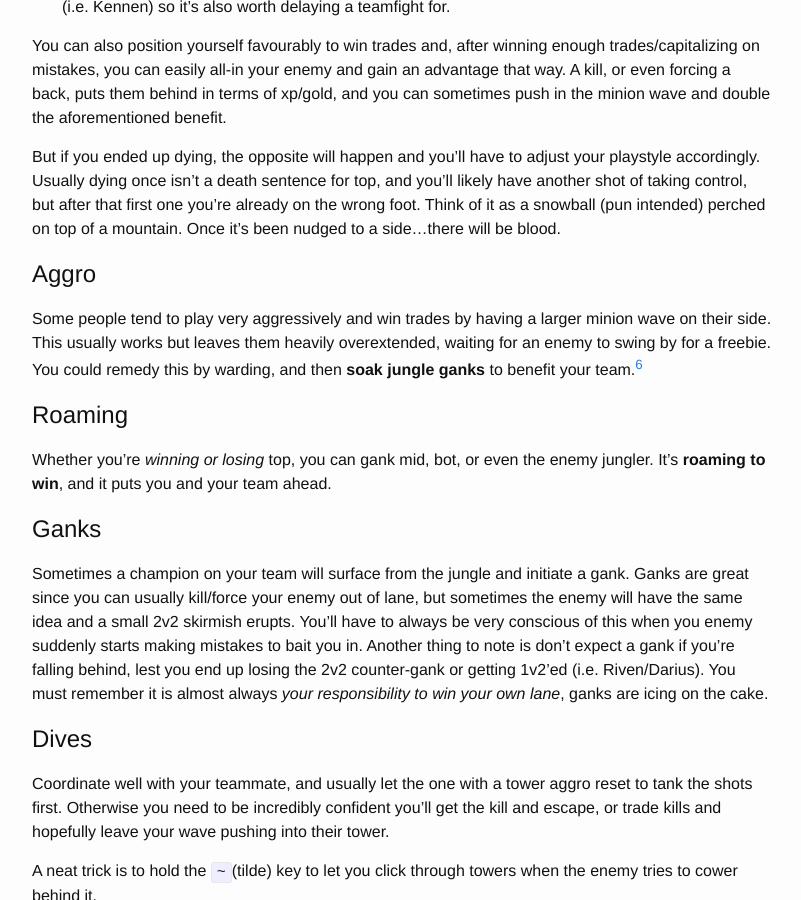
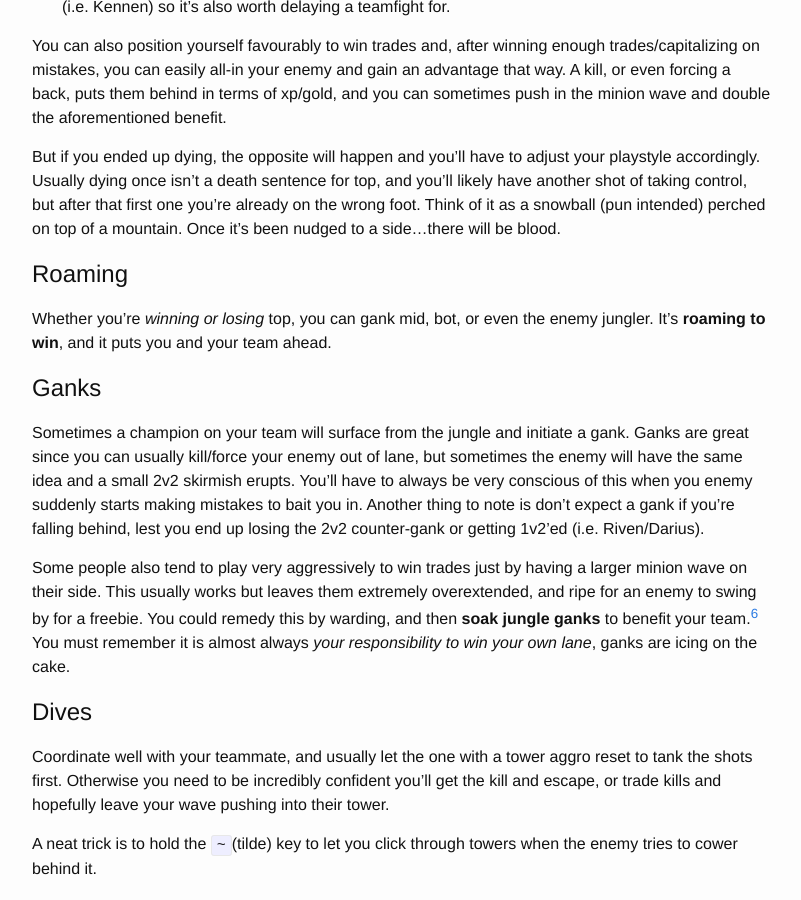
Before and after one commit to scguo/scguo.github.io, a Jekyll site: the page built from _posts/2015-08-28-top-lane.md, in a window 1280 px wide and 900 px high, scrolled down 1674 px. Shown: the whole window, without its empty margins (238-1039 px from the left). Built offline with Jekyll 4.4.1, drawn with Linux system fonts in a browser that asks for light colours; comment, search, counter and statistics services are not loaded; some of the changed text lies outside the part shown.

Commit message:
avoiding blatently lying about post publish dates

```diff
--- a/_posts/2015-08-31-top-lane.md
+++ b/_posts/2015-08-28-top-lane.md
@@ -44,14 +44,13 @@ You can also position yourself favourably to win trades and, after winning enoug
 
 But if you ended up dying, the opposite will happen and you'll have to adjust your playstyle accordingly. Usually dying once isn't a death sentence for top, and you'll likely have another shot of taking control, but after that first one you're already on the wrong foot. Think of it as a snowball (pun intended) perched on top of a mountain. Once it's been nudged to a side...there will be blood.
 
-#Aggro
-Some people tend to play very aggressively and win trades by having a larger minion wave on their side. This usually works but leaves them heavily overextended, waiting for an enemy to swing by for a freebie. You could remedy this by warding, and then **soak jungle ganks** to benefit your team.[^6]
-
 #Roaming
 Whether you're _winning or losing_ top, you can gank mid, bot, or even the enemy jungler. It's **roaming to win**, and it puts you and your team ahead.
 
 #Ganks
-Sometimes a champion on your team will surface from the jungle and initiate a gank. Ganks are great since you can usually kill/force your enemy out of lane, but sometimes the enemy will have the same idea and a small 2v2 skirmish erupts. You'll have to always be very conscious of this when you enemy suddenly starts making mistakes to bait you in. Another thing to note is don't expect a gank if you're falling behind, lest you end up losing the 2v2 counter-gank or getting 1v2'ed (i.e. Riven/Darius). You must remember it is almost always _your responsibility to win your own lane_, ganks are icing on the cake.
+Sometimes a champion on your team will surface from the jungle and initiate a gank. Ganks are great since you can usually kill/force your enemy out of lane, but sometimes the enemy will have the same idea and a small 2v2 skirmish erupts. You'll have to always be very conscious of this when you enemy suddenly starts making mistakes to bait you in. Another thing to note is don't expect a gank if you're falling behind, lest you end up losing the 2v2 counter-gank or getting 1v2'ed (i.e. Riven/Darius).
+
+Some people also tend to play very aggressively to win trades just by having a larger minion wave on their side. This usually works but leaves them extremely overextended, and ripe for an enemy to swing by for a freebie. You could remedy this by warding, and then **soak jungle ganks** to benefit your team.[^6] You must remember it is almost always _your responsibility to win your own lane_, ganks are icing on the cake.
 
 #Dives
 Coordinate well with your teammate, and usually let the one with a tower aggro reset to tank the shots first. Otherwise you need to be incredibly confident you'll get the kill and escape, or trade kills and hopefully leave your wave pushing into their tower.
```
Also changed, not shown: other parts of _posts/2015-08-28-top-lane.md (+1 -1 lines).
